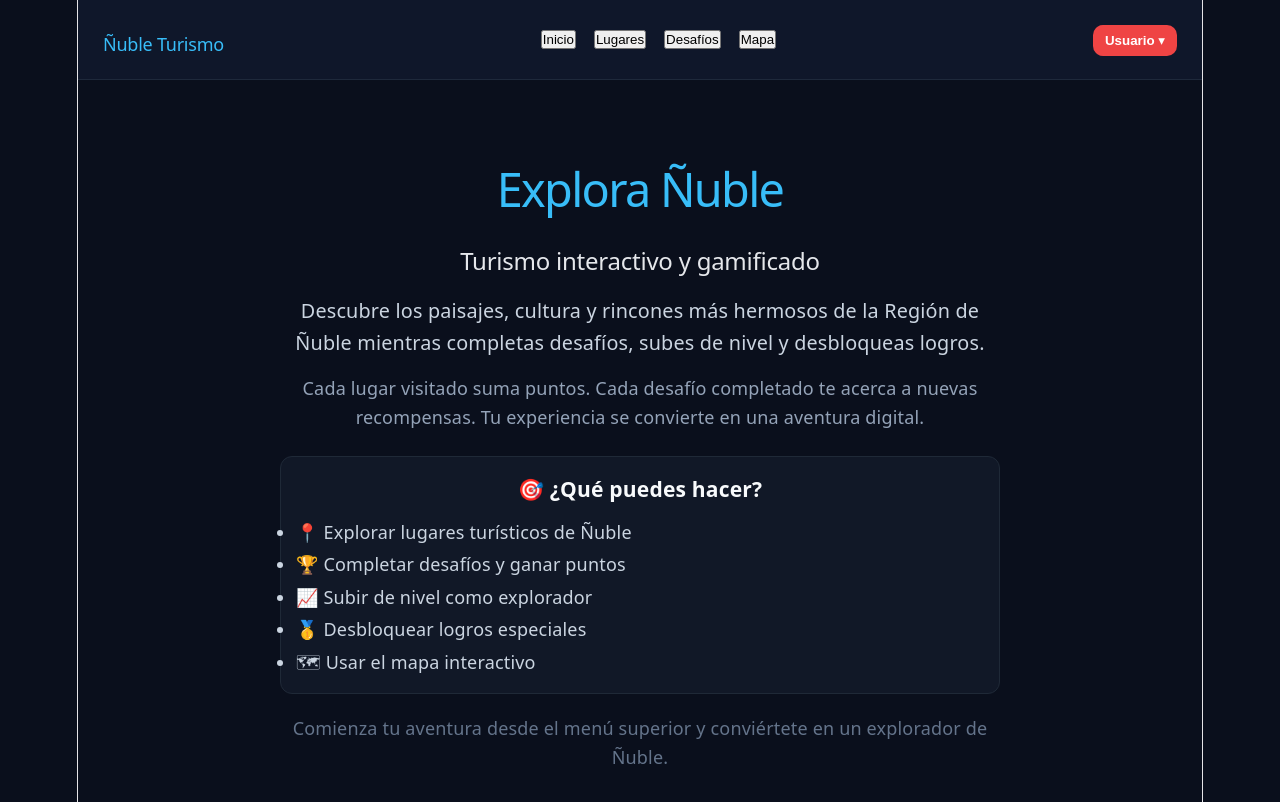
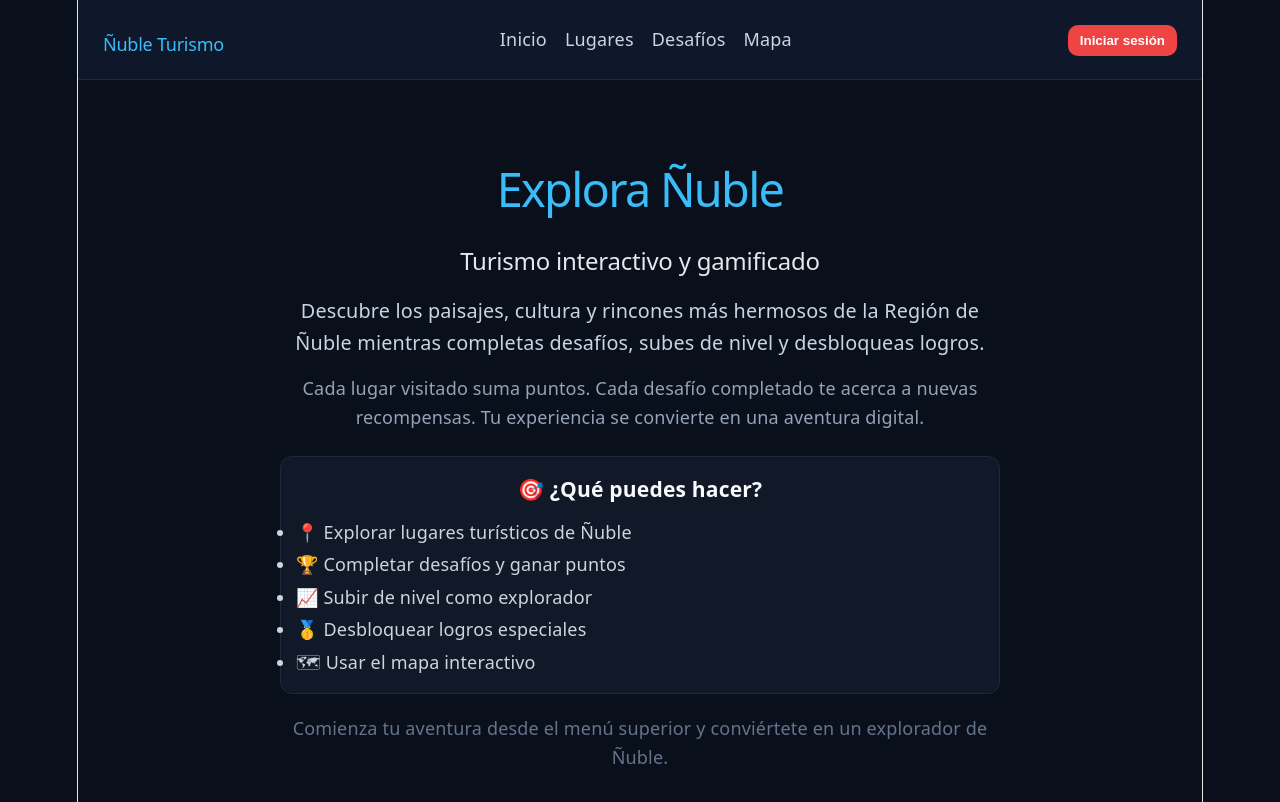
Before and after one commit to belen-sosaa/nuble-turismo, a React (Vite) app: page / in a window 1280 px wide. Shown: the top 802 px of the page. Built offline with nearby package versions, Linux system fonts and the light colour scheme.

Commit message:
Actualización

```diff
--- a/src/components/Navbar.jsx
+++ b/src/components/Navbar.jsx
@@ -1,96 +1,32 @@
-import { useState } from "react";
+import { Link } from "react-router-dom";
 
-function Navbar({ setPagina }) {
-  const [openUser, setOpenUser] = useState(false);
-
-  const toggleUser = () => setOpenUser(!openUser);
-
+function Navbar({ user, setShowAuth, logout }) {
   return (
     <nav className="navbar-pro">
 
-      {/* IZQUIERDA */}
       <div className="navbar-left">
         <h2>Ñuble Turismo</h2>
       </div>
 
-      {/* CENTRO */}
       <div className="navbar-center">
-        <button onClick={() => setPagina("home")}>Inicio</button>
-        <button onClick={() => setPagina("lugares")}>Lugares</button>
-        <button onClick={() => setPagina("desafios")}>Desafíos</button>
-        <button onClick={() => setPagina("mapa")}>Mapa</button>
+        <Link to="/">Inicio</Link>
+        <Link to="/lugares">Lugares</Link>
+        <Link to="/desafios">Desafíos</Link>
+        <Link to="/mapa">Mapa</Link>
       </div>
 
-      {/* DERECHA - USUARIO */}
-      <div style={{ position: "relative" }}>
-        <button className="button-small" onClick={toggleUser}>
-          Usuario ▾
-        </button>
-
-        {openUser && (
-          <div
-            style={{
-              position: "absolute",
-              right: 0,
-              top: "40px",
-              background: "#111827",
-              border: "1px solid #1f2937",
-              borderRadius: "10px",
-              padding: "10px",
-              minWidth: "150px",
-              zIndex: 999
-            }}
-          >
-            <button
-              onClick={() => setPagina("perfil")}
-              style={{
-                display: "block",
-                width: "100%",
-                background: "none",
-                color: "#e5e7eb",
-                border: "none",
-                padding: "8px",
-                textAlign: "left"
-              }}
-            >
-              Perfil
-            </button>
-
-            <button
-              onClick={() => setPagina("logros")}
-              style={{
-                display: "block",
-                width: "100%",
-                background: "none",
-                color: "#e5e7eb",
-                border: "none",
-                padding: "8px",
-                textAlign: "left"
-              }}
-            >
-              Logros
-            </button>
-
-            <button
-              onClick={() => {
-                localStorage.removeItem("usuarioActivo");
-                window.location.reload();
-              }}
-              style={{
-                display: "block",
-                width: "100%",
-                background: "none",
-                color: "#ef4444",
-                border: "none",
-                padding: "8px",
-                textAlign: "left"
-              }}
-            >
-              Cerrar sesión
-            </button>
-          </div>
+      <div>
+        {!user ? (
+          <button className="button-small" onClick={() => setShowAuth(true)}>
+            Iniciar sesión
+          </button>
+        ) : (
+          <button className="button-small" onClick={logout}>
+            Cerrar sesión
+          </button>
         )}
       </div>
+
     </nav>
   );
 }
```
